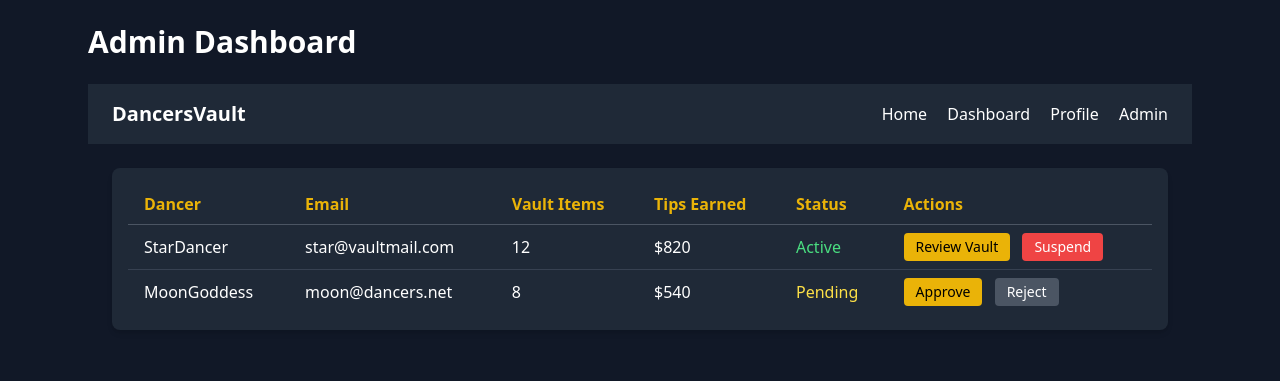
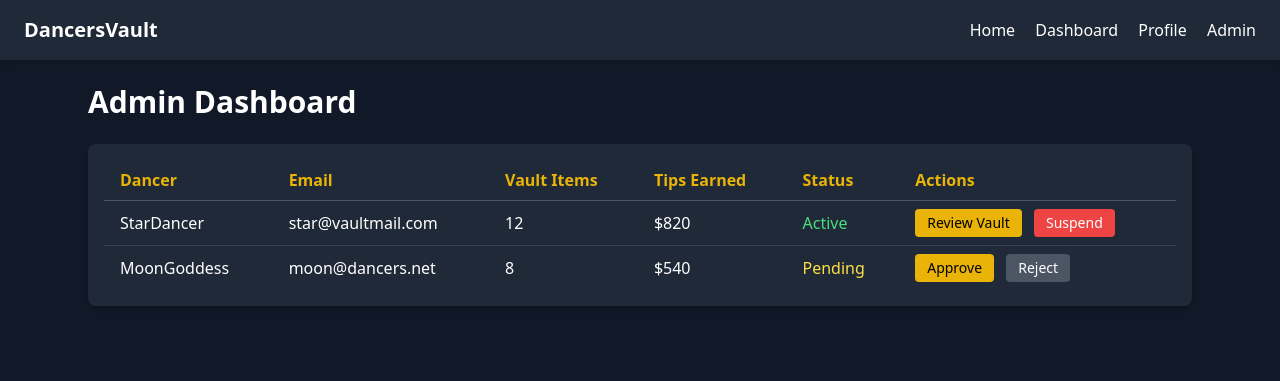
Before and after one commit to richgarcia7525/dancersvault-prototype, a plain HTML site: page admin/index.html in a window 1280 px wide. Drawn offline with nearby package versions, Linux system fonts and the light colour scheme.

Commit message:
forgot the admin page

```diff
--- a/admin/index.html
+++ b/admin/index.html
@@ -1,18 +1,15 @@
 <!DOCTYPE html>
 <html lang="en">
 <head>
-  <meta charset="UTF-8">
-  <meta name="viewport" content="width=device-width, initial-scale=1.0">
+  <meta charset="UTF-8" />
+  <meta name="viewport" content="width=device-width, initial-scale=1.0" />
   <script src="https://cdn.tailwindcss.com"></script>
-  <title>DancersVault</title>
+  <title>DancersVault - Admin</title>
 </head>
-<body class="bg-gray-900 text-white font-sans">
-  <div class="max-w-6xl mx-auto p-6">
-    <h1 class="text-3xl font-bold mb-6">Admin Dashboard</h1>
-    <body class="bg-gray-900 text-white font-sans">
+<body class="bg-gray-900 text-white font-sans min-h-screen">
 
   <!-- Nav Bar -->
-      <nav class="bg-gray-800 text-white px-6 py-4 flex justify-between items-center">
+  <nav class="bg-gray-800 text-white px-6 py-4 flex justify-between items-center shadow-md">
     <h1 class="text-xl font-bold">DancersVault</h1>
     <div class="space-x-4">
       <a href="/dancersvault-prototype/" class="hover:text-yellow-400">Home</a>
@@ -22,9 +19,10 @@
     </div>
   </nav>
 
+  <!-- Admin Content -->
   <div class="max-w-6xl mx-auto p-6">
+    <h1 class="text-3xl font-bold mb-6">Admin Dashboard</h1>
 
-    <!-- Dancer Table -->
     <div class="overflow-x-auto bg-gray-800 p-4 rounded-lg shadow-md">
       <table class="w-full text-left table-auto">
         <thead>
@@ -64,6 +62,6 @@
       </table>
     </div>
   </div>
+
 </body>
-
 </html>
```
Lines whose indentation alone changed are shown as unchanged.
